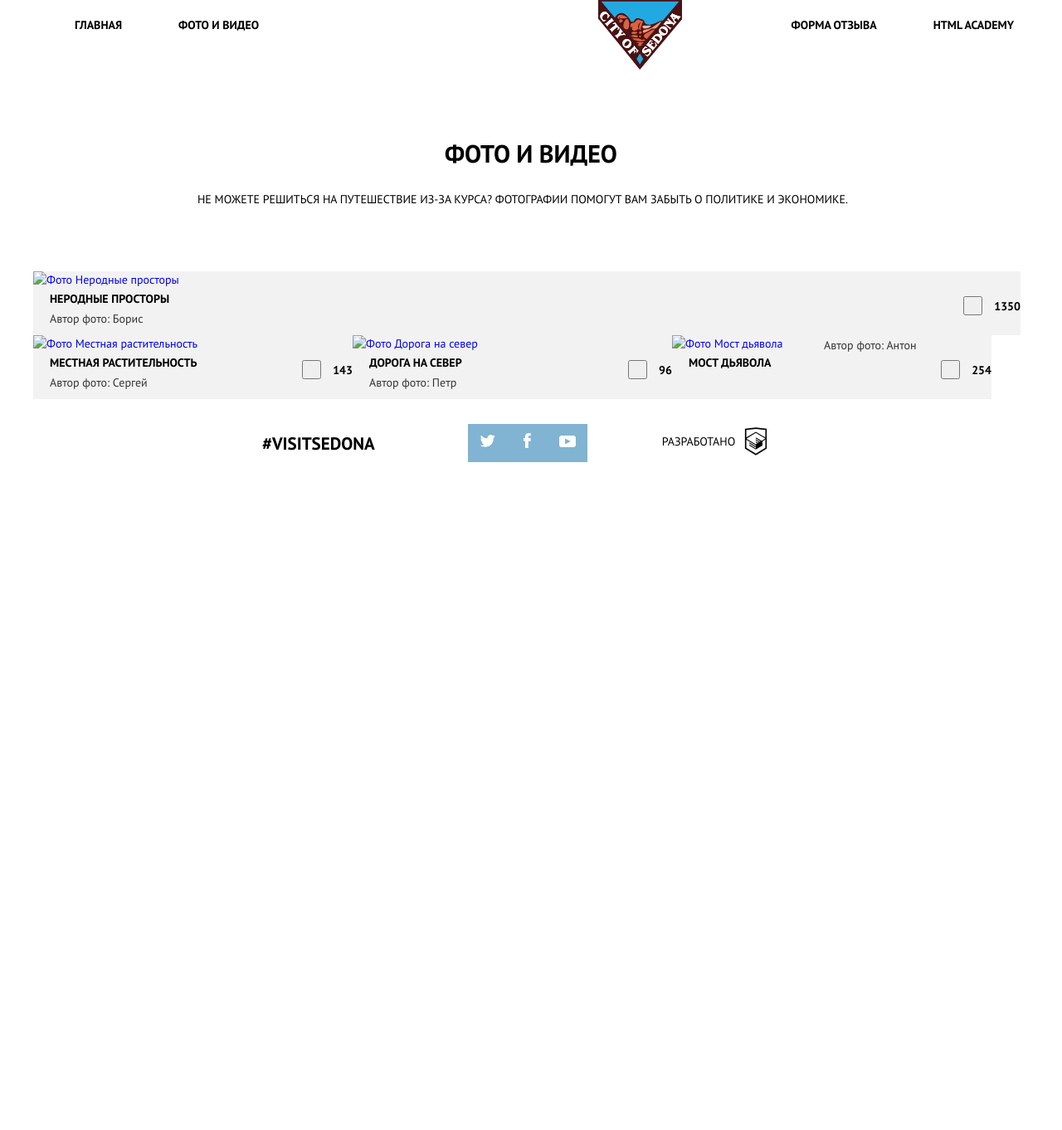
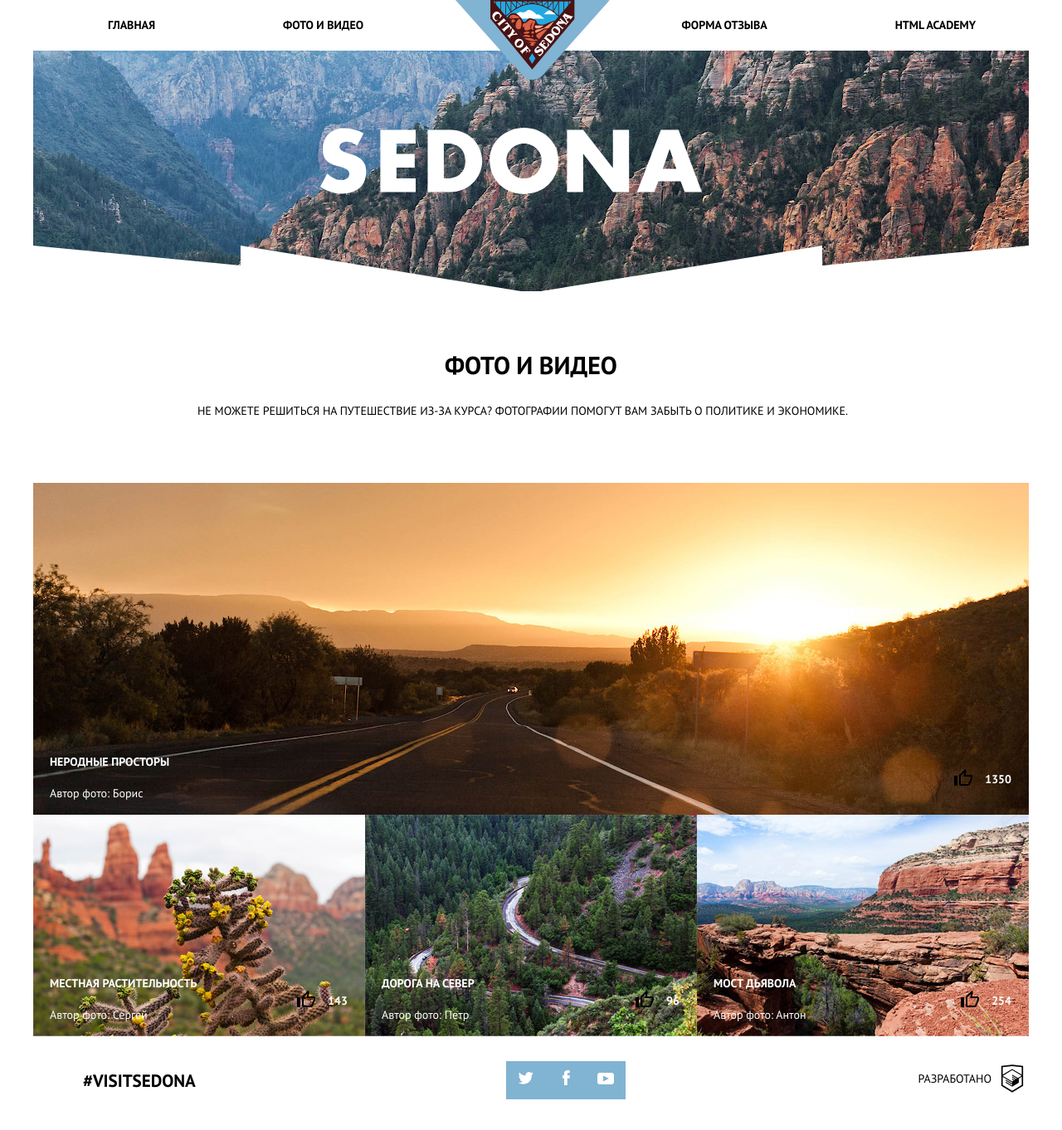
Before and after one commit to sashawispa/941895-sedona-17, a plain HTML site: page source/photo.html in a window 1280 px wide. Shown: the whole page at 83% size. Before the commit the page ends 800 px from the top, so only its background shows below. Drawn offline with nearby package versions, Linux system fonts and the light colour scheme; files that its build step writes are made by us from their sources; files whose address does not match are found by name.

Commit message:
фото и форма

```diff
--- a/source/less/blocks/gallery.less
+++ b/source/less/blocks/gallery.less
@@ -25,13 +25,14 @@
 
   .gallery__list {
     padding: 0;
+    padding-left: 60px;
     display: flex;
     flex-wrap: wrap;
   }
 
   .gallery__item {
     display: flex;
-    justify-content: space-between;
+    flex-direction: column;
     border-bottom: none;
     background-color: @white-gray-color;
 
@@ -53,8 +54,12 @@
 
   .gallery__item {
     &:first-child {
-      width: 1190px;
+      width: 1200px;
     }
-    width: 385px;
+    width: 400px;
+  }
+
+  .gallery__list {
+    padding: 0;
   }
 }
--- a/source/less/blocks/nav.less
+++ b/source/less/blocks/nav.less
@@ -138,4 +138,8 @@
     width: 188px;
     height: 96px;
   }
+
+  .nav__item {
+    padding: 17px 64px 13px 90px;
+  }
 }
--- a/source/less/blocks/page-footer.less
+++ b/source/less/blocks/page-footer.less
@@ -24,6 +24,7 @@
   .page-footer__wrapper {
     width: 768px;
     display: flex;
+    justify-content: space-between;
     flex-direction: inherit;
   }
 
@@ -33,5 +34,7 @@
 }
 
 @media (min-width: @desktop-width) {
-  width: 1200px;
+  .page-footer__wrapper {
+    width: 1200px;
+  }
 }
--- a/source/less/blocks/post.less
+++ b/source/less/blocks/post.less
@@ -23,6 +23,11 @@
 .post__like {
   width: 23px;
   height: 23px;
+  background-image: url("../img/icon-like.svg");
+  background-repeat: no-repeat;
+  background-color: transparent;
+  border: none;
+  opacity: 0.3;
 }
 
 .post__like-value {
@@ -37,7 +42,36 @@
 }
 
 @media (min-width: @tablet-width) {
+  .post__post {
+    display: flex;
+    justify-content: space-between;
+  }
+
   .post__counter {
-    padding-top: 30px;
+    padding-top: 35px;
+    padding-right: 21px;
   }
 }
+
+@media (min-width: @desktop-width) {
+  .post__post {
+    margin-top: -96px;
+  }
+
+  .post__photo-name {
+    color: @white-color;
+  }
+
+  .post__author {
+    color: @white-color;
+  }
+
+  .post__like {
+    color: @white-color;
+    opacity: 1;
+  }
+
+  .post__like-value {
+    color: @white-color;
+  }
+}
--- a/source/less/blocks/promo.less
+++ b/source/less/blocks/promo.less
@@ -1,7 +1,28 @@
 .promo__wrapper {
-  width: 320px;
+  width: 318px;
   margin: 0 auto;
+  margin-top: -25px;
   border-bottom: 1px solid #eeeeee;
+}
+
+.promo__image {
+  width: 100%;
+  height: 154px;
+  background-color: @white-color;
+  background-image: url("../img/bg-back-mobile@1x.jpg");
+  background-position: bottom;
+  background-repeat: no-repeat;
+
+  @media (min-resolution: @retina-dpi), (min-resolution: @retina-dppx) {
+    background-image: url("../img/bg-back-mobile@2x.jpg");
+    background-size: 768px auto;
+  }
+}
+
+.promo__image-logo {
+  padding: 52px 46px 31px 44px;
+  width: 229px;
+  height: 39px;
 }
 
 .promo__title {
@@ -24,8 +45,28 @@
 
 @media (min-width: @tablet-width) {
   .promo__wrapper {
-    width: 680px;
+    width: 768px;
     border-bottom: none;
+  }
+
+  .promo__image {
+    width: 100%;
+    height: 290px;
+    background-color: @white-color;
+    background-image: url("../img/bg-back-tablet@1x.jpg");
+    background-position: bottom;
+    background-repeat: no-repeat;
+
+    @media (min-resolution: @retina-dpi), (min-resolution: @retina-dppx) {
+      background-image: url("../img/bg-back-tablet@2x.jpg");
+      background-size: 1200px auto;
+    }
+  }
+
+  .promo__image-logo {
+    padding: 94px 152px 53px 156px;
+    width: 460px;
+    height: 80px;
   }
 
   .promo__title {
@@ -40,6 +81,26 @@
 
 @media (min-width: @desktop-width) {
   .promo__wrapper {
-    width: 1160px;
+    margin-top: -35px;
+    width: 1200px;
+  }
+
+  .promo__image {
+    width: 100%;
+    background-color: @white-color;
+    background-image: url("../img/bg-back-desktop@1x.jpg");
+    background-position: bottom;
+    background-repeat: no-repeat;
+
+    @media (min-resolution: @retina-dpi), (min-resolution: @retina-dppx) {
+      background-image: url("../img/bg-back-desktop@2x.jpg");
+      background-size: 1200px auto;
+    }
+  }
+
+  .promo__image-logo {
+    padding: 93px 328px 56px 346px;
+    width: 460px;
+    height: 80px;
   }
 }
--- a/source/photo.html
+++ b/source/photo.html
@@ -4,6 +4,7 @@
     <meta charset="utf-8">
     <title>Седона</title>
     <link href="css/style.css" rel="stylesheet">
+    <link href="css/normalize.css" rel="stylesheet">
   </head>
   <body>
     <header class="page-header">
@@ -43,17 +44,27 @@
             </li>
           </ul>
           <a class="nav-header__logo">
-            <img class="nav-header__logo-sedona" src="img/logo-sedona-mobile.svg" alt="Логотип «Sedona»">
+            <picture>
+              <source media="(min-width: 1198px)" srcset="img/logo-sedona-desktop.svg">
+              <source media="(min-width: 768px)" srcset="img/logo-sedona-tablet.svg">
+              <img class="nav-header__logo-sedona" src="img/logo-sedona-mobile.svg" alt="Логотип «Sedona»">
+            </picture>
           </a>
         </div>
-
-
       </nav>
     </header>
 
       <main class="page-main">
         <section class="promo">
           <div class="promo__wrapper">
+            <div class="promo__image">
+              <img class="promo__image-logo" src="img/text-sedona.svg" alt="Седона">
+              <picture>
+                <source media="(min-width: 1198px)" srcset="img/bg-intro-triangle-desktop.svg">
+                <source media="(min-width: 768px)" srcset="img/bg-intro-triangle-tablet.svg">
+                <img class="promo__image-triangle" src="img/bg-intro-triangle-mobile.svg" alt="Треугольник">
+              </picture>
+            </div>
             <h1 class="promo__title">Фото и видео</h1>
               <p class="promo__slogan">Не можете решиться на путешествие из-за курса? Фотографии помогут вам забыть о политике и экономике.</p>
           </div>
@@ -63,62 +74,83 @@
           <div class="gallery__wrapper">
             <ul class="gallery__list">
               <li class="gallery__item">
-                <figure class="gallery__post post">
-                  <a class="post__photo" href="#">
-                    <img src="#" alt="Фото Неродные просторы">
-                  </a>
-                  <figcaption class="post__photo-name">Неродные просторы</figcaption>
-                  <div class="post__author">Автор фото: Борис</div>
-                </figure>
+                <div class="gallery__post post">
+                  <picture>
+                    <source media="(min-width: 1198px)" srcset="img/photo-sunset-desktop@1x.jpg, img/photo-sunset-desktop@2x.jpg">
+                    <source media="(min-width: 768px)" srcset="img/photo-sunset-tablet@1x.jpg, img/photo-sunset-tablet@2x.jpg">
+                    <img class="post__photo" src="img/photo-sunset-mobile@1x.jpg" srcset="img/photo-sunset-mobile@2x.jpg" alt="Фото Неродные просторы">
+                  </picture>
+                  <div class="post__post">
+                   <div class="post__signature">
+                    <p class="post__photo-name">Неродные просторы</p>
+                    <p class="post__author">Автор фото: Борис</p>
+                   </div>
                   <div class="post__counter">
-                    <button class="post__like" type="button">
-                      </button>
+                    <button class="post__like" type="button"></button>
                     <p class="post__like-value">1350</p>
+                  </div>
+                  </div>
+                </div>
+
+              </li>
+
+              <li class="gallery__item">
+                <div class="gallery__post post">
+                  <picture>
+                    <source media="(min-width: 1198px)" srcset="img/photo-cactus-desktop@1x.jpg, img/photo-cactus-desktop@2x.jpg">
+                    <source media="(min-width: 768px)" srcset="img/photo-cactus-tablet@1x.jpg, img/photo-cactus-tablet@2x.jpg">
+                    <img class="post__photo" src="img/photo-cactus-mobile@1x.jpg" srcset="img/photo-cactus-mobile@2x.jpg" alt="Фото Местная растительность">
+                  </picture>
+                  <div class="post__post">
+                    <div class="post__signature">
+                     <p class="post__photo-name">Местная растительность</p>
+                     <p class="post__author">Автор фото: Сергей</p>
+                    </div>
+                      <div class="post__counter">
+                        <button class="post__like" type="button"></button>
+                        <p class="post__like-value">143</p>
+                      </div>
+                  </div>
                 </div>
               </li>
 
               <li class="gallery__item">
-                <figure class="gallery__post post">
-                  <a class="post__photo" href="#">
-                    <img src="#" alt="Фото Местная растительность">
-                  </a>
-                  <figcaption class="post__photo-name">Местная растительность</figcaption>
-                  <div class="post__author">Автор фото: Сергей</div>
-                </figure>
-                  <div class="post__counter">
-                    <button class="post__like" type="button">
-                      </button>
-                    <p class="post__like-value">143</p>
+                <div class="gallery__post post">
+                  <picture>
+                    <source media="(min-width: 1198px)" srcset="img/photo-roads-desktop@1x.jpg, img/photo-roads-desktop@2x.jpg">
+                    <source media="(min-width: 768px)" srcset="img/photo-roads-tablet@1x.jpg, img/photo-roads-tablet@2x.jpg">
+                    <img class="post__photo" src="img/photo-roads-mobile@1x.jpg" srcset="img/photo-roads-mobile@2x.jpg" alt="Фото Дорога на север">
+                  </picture>
+                  <div class="post__post">
+                    <div class="post__signature">
+                      <p class="post__photo-name">Дорога на север</p>
+                      <p class="post__author">Автор фото: Петр</p>
+                    </div>
+                    <div class="post__counter">
+                      <button class="post__like" type="button"></button>
+                      <p class="post__like-value">96</p>
+                    </div>
+                  </div>
                 </div>
               </li>
 
               <li class="gallery__item">
-                <figure class="gallery__post post">
-                  <a class="post__photo" href="#">
-                    <img src="#" alt="Фото Дорога на север">
-                  </a>
-                  <figcaption class="post__photo-name">Дорога на север</figcaption>
-                  <div class="post__author">Автор фото: Петр</div>
-                </figure>
+                <div class="gallery__post post">
+                  <picture>
+                    <source media="(min-width: 1198px)" srcset="img/photo-bridge-desktop@1x.jpg, img/photo-bridge-desktop@2x.jpg">
+                    <source media="(min-width: 768px)" srcset="img/photo-bridge-tablet@1x.jpg, img/photo-bridge-tablet@2x.jpg">
+                    <img class="post__photo" src="img/photo-bridge-mobile@1x.jpg" srcset="img/photo-bridge-mobile@2x.jpg" alt="Фото Мост дьявола">
+                  </picture>
+                  <div class="post__post">
+                    <div class="post__signature">
+                      <p class="post__photo-name">Мост дьявола</p>
+                      <p class="post__author">Автор фото: Антон</p>
+                    </div>
                   <div class="post__counter">
-                    <button class="post__like" type="button">
-                      </button>
-                    <p class="post__like-value">96</p>
-                </div>
-              </li>
-
-              <li class="gallery__item">
-                <figure class="gallery__post post">
-                  <a class="post__photo" href="#">
-                    <img src="#" alt="Фото Мост дьявола">
-                  </a>
-                  <figcaption class="post__photo-name">Мост дьявола</figcaption>
-                </figure>
-                <div class="post__author">Автор фото: Антон</div>
-                  <div class="post__counter">
-                    <button class="post__like" type="button">
-                      </button>
+                    <button class="post__like" type="button"></button>
                     <p class="post__like-value">254</p>
+                  </div>
+                  </div>
                 </div>
             </li>
             </ul>
```
Also changed, not shown: source/form.html (+22 -3 lines), source/index.html (+1 -1 lines).
